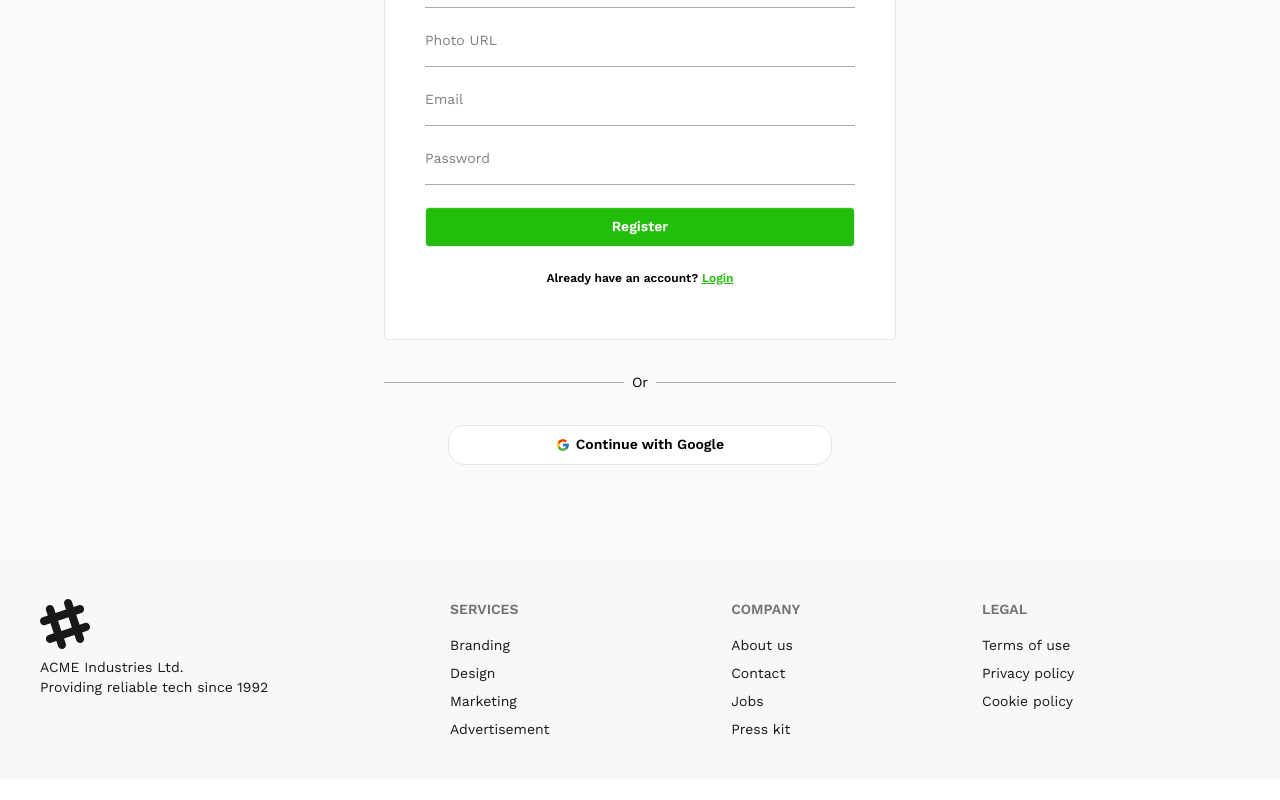
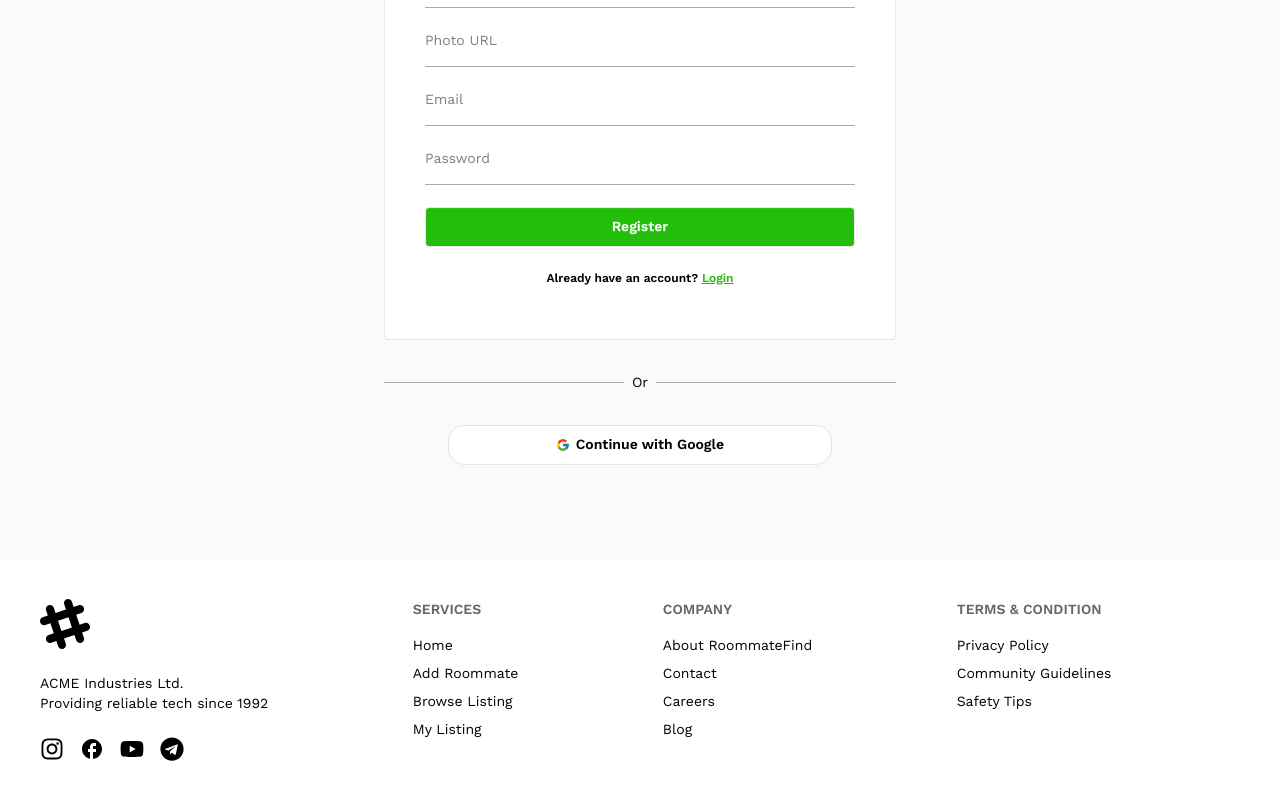
Before and after one commit to Soriful-Hasan/find-mate, a React (Vite) app: page /register in a window 1280 px wide. Shown: the part 310-1110 px from the top of the page. Before the commit the page ends 1089 px from the top, so only its background shows below. Built offline with nearby package versions, Linux system fonts and the light colour scheme; no server answers.

Commit message:
footer and some functionality update

```diff
--- a/src/Components/ExtraSection/UserSay.jsx
+++ b/src/Components/ExtraSection/UserSay.jsx
@@ -10,42 +10,42 @@ const UserSay = () => {
       review:
         "I was really stressed about finding a roommate, but this platform made it so simple. Within 24 hours, I connected with someone who was a great fit. The process was smooth and super user-friendly!",
       name: "don jo",
-      position: "senior manager",
+      position: "Student",
       img: "https://img.freepik.com/free-psd/portrait-man-teenager-isolated_23-2151745771.jpg?semt=ais_hybrid&w=740",
     },
     {
       review:
         "Posting my shared room took less than five minutes, and I started receiving responses almost immediately. The interface is clean, and everything feels secure and professional.",
       name: "Jihad rof",
-      position: "senior manager",
+      position: "Student",
       img: "https://media.istockphoto.com/id/1437816897/photo/business-woman-manager-or-human-resources-portrait-for-career-success-company-we-are-hiring.jpg?s=612x612&w=0&k=20&c=tyLvtzutRh22j9GqSGI33Z4HpIwv9vL_MZw_xOE19NQ=",
     },
     {
       review:
         "What I loved most was the filtering options. I could search by lifestyle, budget, and location—made it so easy to find someone who matched my preferences perfectly.",
-      name: "Junayed Hok",
-      position: "senior manager",
+      name: "Juhad Khan",
+      position: "Salaried person",
       img: "https://media.istockphoto.com/id/1253034955/photo/portrait-of-young-handsome-smiling-man-dressed-in-shirt-and-eyeglasses-standing-with-arms.jpg?s=612x612&w=0&k=20&c=PoGofmoSzId2NOMpEzXWgiZMK6y-VGKgIKa6awPT4qM=",
     },
     {
       review:
         "I was worried about safety, but this website made me feel confident throughout. Everyone I interacted with was verified, and the support team was responsive and friendly.",
       name: "Isfak Hok",
-      position: "senior manager",
+      position: "Student",
       img: "https://images.unsplash.com/photo-1633332755192-727a05c4013d?fm=jpg&q=60&w=3000&ixlib=rb-4.1.0&ixid=M3wxMjA3fDB8MHxzZWFyY2h8Mnx8dXNlcnxlbnwwfHwwfHx8MA%3D%3D",
     },
     {
       review:
         "This site honestly exceeded my expectations. It’s better than most other roommate apps I’ve tried. Great design, fast loading, and real users looking for real connections.",
       name: "Jisan Hasan",
-      position: "senior manager",
+      position: "Student",
       img: "https://t3.ftcdn.net/jpg/10/42/56/90/360_F_1042569030_ftNnbSjmc647kFj3aVxc9IPG06sb2FaY.jpg",
     },
     {
       review:
         "I met my current roommate here and we've been sharing an apartment happily for 3 months now. It’s a reliable site and made the whole roommate-finding process stress-free!",
       name: "Isfak jihan",
-      position: "senior manager",
+      position: "Student",
       img: "https://t3.ftcdn.net/jpg/01/70/55/14/360_F_170551453_pyOx70HmcDXgP5sLUBUQ5ReeaWDIEaut.jpg",
     },
   ];
--- a/src/Components/Footer.jsx
+++ b/src/Components/Footer.jsx
@@ -1,11 +1,21 @@
 import React, { useContext } from "react";
 import { userContext } from "../Authentication/AuthProvider";
+import { NavLink } from "react-router";
+import { FaInstagram, FaTelegram, FaYoutube } from "react-icons/fa";
+import { MdFacebook } from "react-icons/md";
 
 const Footer = () => {
-  const { isLight } = useContext(userContext);
+  const { theme } = useContext(userContext);
+  const light = theme == "light";
   return (
-    <footer className="footer sm:footer-horizontal bg-base-200 text-base-content p-10 ">
-      <aside>
+    <footer
+      className={`${
+        light
+          ? "footer sm:footer-horizontal shadow-sm bg-white text-black p-10 "
+          : "footer sm:footer-horizontal shadow-sm bg-[#191E24] text-white p-10"
+      }`}
+    >
+      <aside className="space-y-4">
         <svg
           width="50"
           height="50"
@@ -22,26 +32,64 @@ const Footer = () => {
           <br />
           Providing reliable tech since 1992
         </p>
+        <div className="flex gap-4 ">
+          <a href="https://www.instagram.com/hasibhasan1642/" target="_blank">
+            <FaInstagram size={24}></FaInstagram>
+          </a>
+          <a href="https://www.facebook.com/sorifulhasan300" target="_blank">
+            <MdFacebook size={24}></MdFacebook>
+          </a>
+          <a href="https://www.youtube.com/@sorifullhasan3818" target="_blank">
+            <FaYoutube size={24}></FaYoutube>
+          </a>
+          <a href="https://telegram.org/" target="_blank">
+            <FaTelegram size={24}></FaTelegram>
+          </a>
+        </div>
       </aside>
       <nav>
         <h6 className="footer-title">Services</h6>
-        <a className="link link-hover">Branding</a>
-        <a className="link link-hover">Design</a>
-        <a className="link link-hover">Marketing</a>
-        <a className="link link-hover">Advertisement</a>
+        <NavLink
+          onClick={() => window.scrollTo({ top: 0, behavior: "smooth" })}
+          to={"/"}
+          className="link link-hover"
+        >
+          Home
+        </NavLink>
+        <NavLink
+          onClick={() => window.scrollTo({ top: 0, behavior: "smooth" })}
+          to={"/findRoommate"}
+          className="link link-hover"
+        >
+          Add Roommate
+        </NavLink>
+        <NavLink
+          onClick={() => window.scrollTo({ top: 0, behavior: "smooth" })}
+          to={"/browseListing"}
+          className="link link-hover"
+        >
+          Browse Listing
+        </NavLink>
+        <NavLink
+          onClick={() => window.scrollTo({ top: 0, behavior: "smooth" })}
+          to={"/myListing"}
+          className="link link-hover"
+        >
+          My Listing
+        </NavLink>
       </nav>
       <nav>
         <h6 className="footer-title">Company</h6>
-        <a className="link link-hover">About us</a>
+        <a className="link link-hover">About RoommateFind</a>
         <a className="link link-hover">Contact</a>
-        <a className="link link-hover">Jobs</a>
-        <a className="link link-hover">Press kit</a>
+        <a className="link link-hover">Careers</a>
+        <a className="link link-hover">Blog</a>
       </nav>
       <nav>
-        <h6 className="footer-title">Legal</h6>
-        <a className="link link-hover">Terms of use</a>
-        <a className="link link-hover">Privacy policy</a>
-        <a className="link link-hover">Cookie policy</a>
+        <h6 className="footer-title">Terms & Condition</h6>
+        <a className="link link-hover">Privacy Policy</a>
+        <a className="link link-hover">Community Guidelines</a>
+        <a className="link link-hover">Safety Tips</a>
       </nav>
     </footer>
   );
--- a/src/Components/Navbar.jsx
+++ b/src/Components/Navbar.jsx
@@ -121,17 +121,17 @@ const Navbar = () => {
       <div
         className={`${
           theme === "light"
-            ? "navbar shadow-sm "
-            : "navbar shadow-sm bg-[#191E24]"
+            ? "navbar bg-white shadow-sm"
+            : "navbar shadow-sm bg-[#191E24] "
         }`}
       >
-        <div className="navbar-start">
+        <div className="navbar-start ">
           <div className="dropdown">
             <div tabIndex={0} role="button" className="btn btn-ghost lg:hidden">
               {theme == "light" ? (
                 <RiMenu3Line size={25} />
               ) : (
-                <RiMenu3Line size={25} color="white"/>
+                <RiMenu3Line size={25} color="white" />
               )}
             </div>
             <ul
--- a/src/Components/RouteComponents/AvailableRoommate.jsx
+++ b/src/Components/RouteComponents/AvailableRoommate.jsx
@@ -78,6 +78,7 @@ const AvailableRoommate = ({ singleData }) => {
           </p>
           <div className="justify-end card-actions">
             <Link
+              onClick={() => window.scrollTo({ top: 0, behavior: "smooth" })}
               to={`/roommateDetails/${singleData._id}`}
               className="btn bg-[#23BE0A] text-white rounded-lg"
             >
--- a/src/Components/RouteComponents/DetailsRoommate.jsx
+++ b/src/Components/RouteComponents/DetailsRoommate.jsx
@@ -11,13 +11,16 @@ import { FaMobile } from "react-icons/fa";
 import { MdEmail } from "react-icons/md";
 
 const DetailsRoommate = () => {
-  const { theme } = useContext(userContext);
+  const { theme, user } = useContext(userContext);
+  const [isLike, SetLike] = useState(false);
 
   const [like, setLike] = useState(1);
   const data = useLoaderData();
   const [postDetails, setPostDetails] = useState(data);
 
   const handleLike = (id) => {
+    SetLike(true);
+    console.log(isLike);
     setLike(1);
     fetch(`https://roommate-finder-server-steel.vercel.app/addLike/${id}`, {
       method: "PATCH",
@@ -39,40 +42,6 @@ const DetailsRoommate = () => {
         }
       });
   };
-
-  // const handleUserIsLike = (id) => {
-  //   const userID = user?.uid;
-  //   const logUserId = {
-  //     userID,
-  //   };
-
-  //   fetch(`http://localhost:3000/userLiked/${id}`, {
-  //     method: "PUT",
-  //     headers: {
-  //       "content-type": "application/json",
-  //     },
-  //     body: JSON.stringify(logUserId),
-  //   })
-  //     .then((res) => res.json())
-  //     .then((data) => {});
-  // };
-
-  // useState(() => {
-  //   fetch("http://localhost:3000/userLogId")
-  //     .then((res) => res.json())
-  //     .then((data) => setGetId(data));
-  // }, []);
-  // const desId = getId[0];
-  // const objDesId = desId?.userLogId;
-
-  // const filterId = logId.filter((id) => id.userId == user?.uid);
-
-  // const updatedPosts = [...postDetails];
-  // const index = updatedPosts.findIndex((post) => post._id == id);
-  // if (index != -1) {
-  //   updatedPosts[index].isLiked = true;
-  //   setPostDetails(updatedPosts);
-  // }
 
   return (
     <div className="my-10 mb-25 mx-auto lg:w-8/12 w-full flex flex-col justify-center ">
@@ -150,7 +119,7 @@ const DetailsRoommate = () => {
               questions, feel free to DM me!
             </p>
             <div className="border-b my-6 border-gray-200 w-full "></div>
-            {details.like > 0 ? (
+            {isLike ? (
               <div className="space-y-2">
                 <div className={`${theme === "light" ? "" : "text-white"}`}>
                   <p className="font-semibold">Contact Information </p>
@@ -187,18 +156,19 @@ const DetailsRoommate = () => {
               <></>
             )}
 
-            <div className="cursor-pointer mt-4">
-              {details.like > 0 ? (
-                <div className="cursor-not-allowed">
-                  <AiFillLike color="#1E90FF" size={40} />
-                </div>
-              ) : (
-                <AiOutlineLike
+            {details.email === user.email ? (
+              <span className="cursor-not-allowed">
+                <AiFillLike color="#1E90FF" size={40} />
+              </span>
+            ) : (
+              <div className="cursor-pointer mt-4">
+                <AiFillLike
+                  color="#1E90FF"
                   size={40}
                   onClick={() => handleLike(details._id)}
                 />
-              )}
-            </div>
+              </div>
+            )}
           </div>
         </div>
       ))}
--- a/src/Page/MyListing.jsx
+++ b/src/Page/MyListing.jsx
@@ -64,7 +64,7 @@ const MyListing = () => {
 
   return (
     <div className="min-h-screen ">
-      <div className="overflow-x-auto mt-4 ">
+      <div className="overflow-x-auto mt-10">
         <table
           className={`${
             theme === "light"
```
Also changed, not shown: firebase.json.
